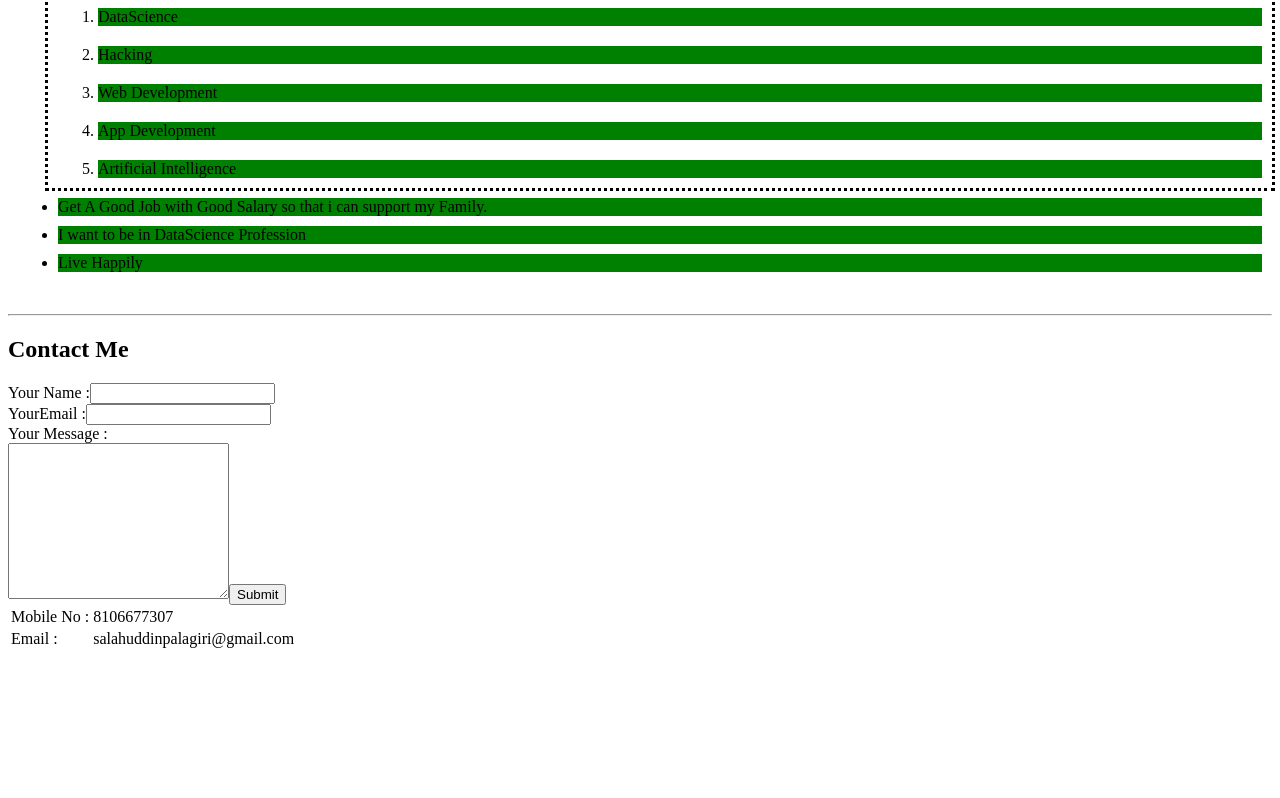
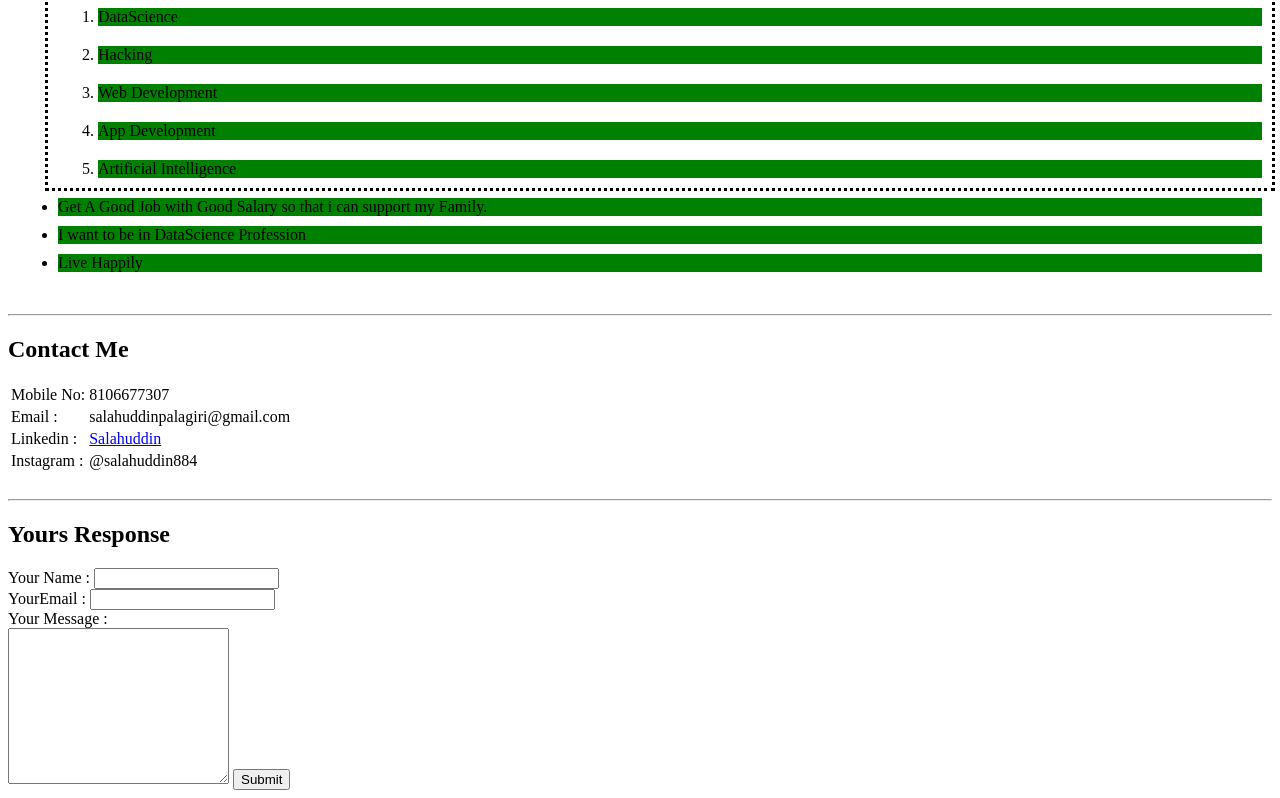
Before and after one commit to salam59/cv, a plain HTML site: page index.html in a window 1280 px wide. Shown: the part 1967-2765 px from the top of the page. Before the commit the page ends 2626 px from the top, so only its background shows below. Drawn offline with Linux system fonts and the light colour scheme.

Commit message:
Update index.html

```diff
--- a/index.html
+++ b/index.html
@@ -149,13 +149,25 @@
     <h2>Contact Me</h2>
     <table>
         <tr>
-                <td>Mobile No :</td>
+            <td>Mobile No:</td>
             <td>8106677307</td>
         </tr>
         <tr>
             <td>Email :</td>
             <td>salahuddinpalagiri@gmail.com</td>
         </tr>
+        <tr>
+            <td>Linkedin :</td>
+            <td><a href="https://www.linkedin.com/in/salahuddin-palagiri-3b771516a/" alt="Salahuddin Linkedin Profile">Salahuddin</a></td>
+        </tr>
+        <tr>
+            <td>Instagram :</td>
+            <td>@salahuddin884</td>
+        </tr>
+    </table>
+    <br>
+    <hr>
+    <h2>Yours Response</h2>
     <form action="mailto:salahuddinpalagiri@gmail.com" method="post" enctype="text/plain">
         <label>Your Name :</label>
         <input type="text" name="YourName "><br>
```
Lines whose indentation alone changed are shown as unchanged.
